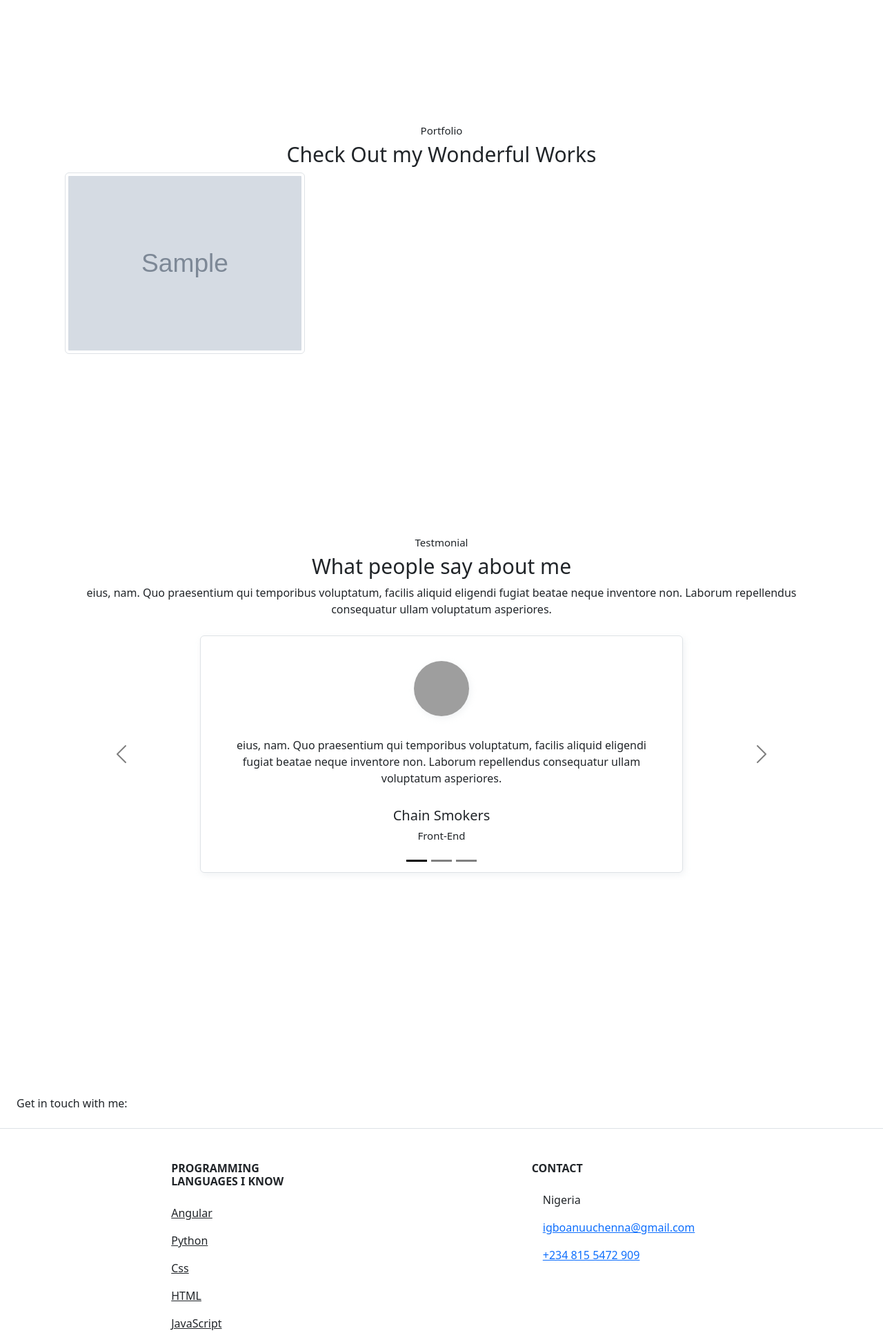
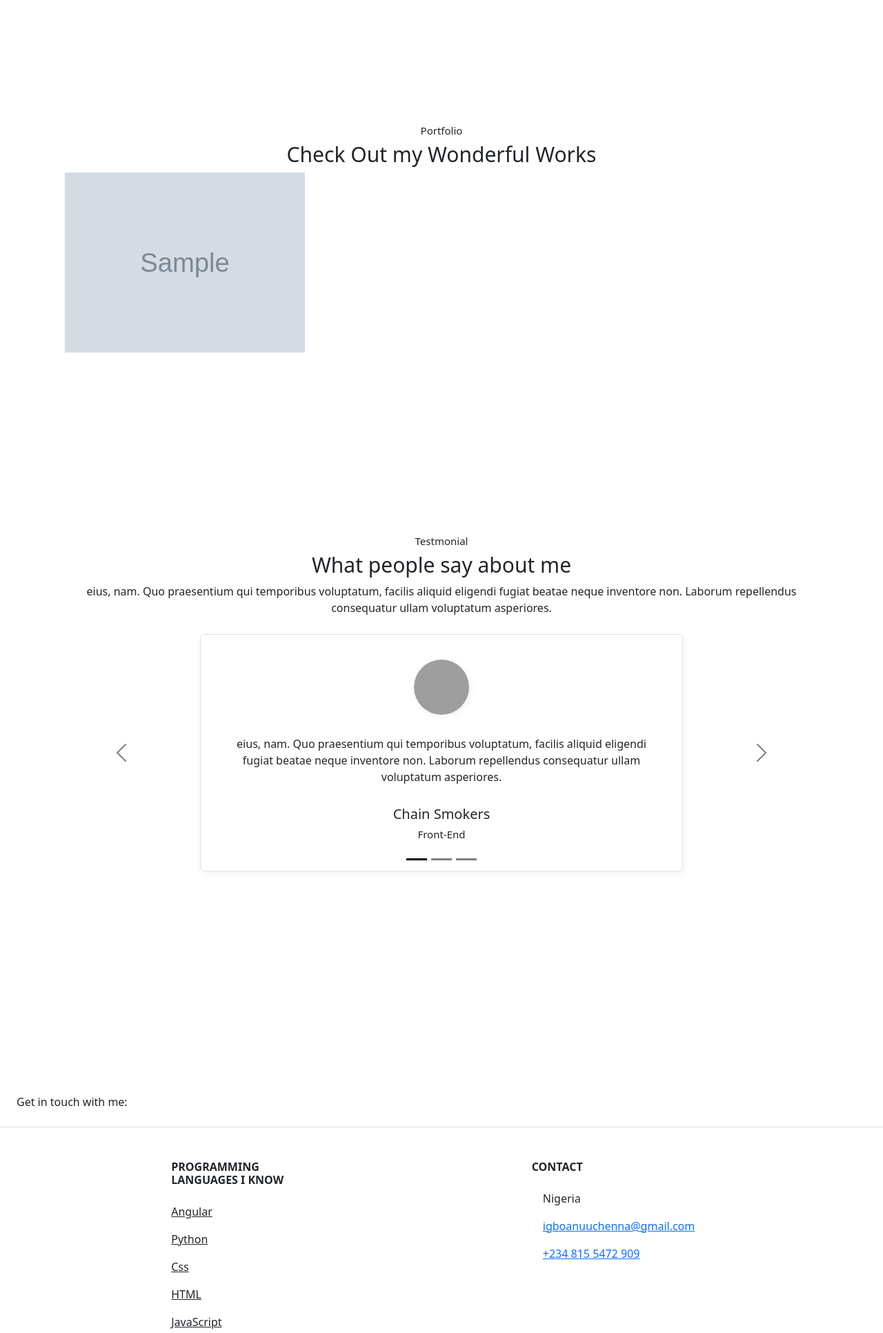
Before and after one commit to igboanu28/portfolio-class_work, a Flask app: page / in a window 1280 px wide. Shown: the part 1544-3476 px from the top of the page at 69% size. Run offline with Flask 3, Linux system fonts and the light colour scheme; tables that the repository leaves empty hold one stand-in row (values such as "Sample post"); grey boxes marked "Sample" are stand-in pictures; some libraries are stand-ins or nearby versions; grey boxes are pictures that could not be loaded.

Commit message:
i changed the images with w-100 and h-100

```diff
--- a/app/static/main.css
+++ b/app/static/main.css
@@ -105,6 +105,7 @@
     position: relative;
     width: 100%;
     min-width: 100px;
+
 }
 
 .img-po:before {
--- a/app/templates/home.html
+++ b/app/templates/home.html
@@ -55,7 +55,7 @@
 
       <div class="col-md-4">
       <div class="img-po">
-        <img class="img-thumbnail" src="/uploads/{{uploads.image_file}}">
+        <img class="h-100 w-100" src="/uploads/{{uploads.image_file}}">
         <p>{{uploads.name}}</p>
         <a href="{{uploads.urls}}" class="btn btn-dark rounded">Click to see</a>
 
--- a/app/templates/portfolio.html
+++ b/app/templates/portfolio.html
@@ -29,7 +29,7 @@
       </div>
       <div class="carousel-item">
 
-        <img src="{{url_for('static', filename='/uploads/a.jpg')}}" class="d-block w-100" alt="...">
+        <img src="{{url_for('static', filename='/uploads/a.jpg')}}" class="d-block w-100 " alt="...">
         <div class="carousel-caption d-none d-md-block">
           <h5>Third slide label</h5>
           <p>Some representative placeholder content for the third slide.</p>
```
Also changed, not shown: app/routes.py (+0 -18 lines), app/static/uploads/Screenshot_2023-03-14_16-23-12.png (added), app/static/uploads/a.jpg (deleted), app/static/uploads/bleach-wallpaper-23.jpg (added), app/static/uploads/d.jpg (deleted), 1 other file.
